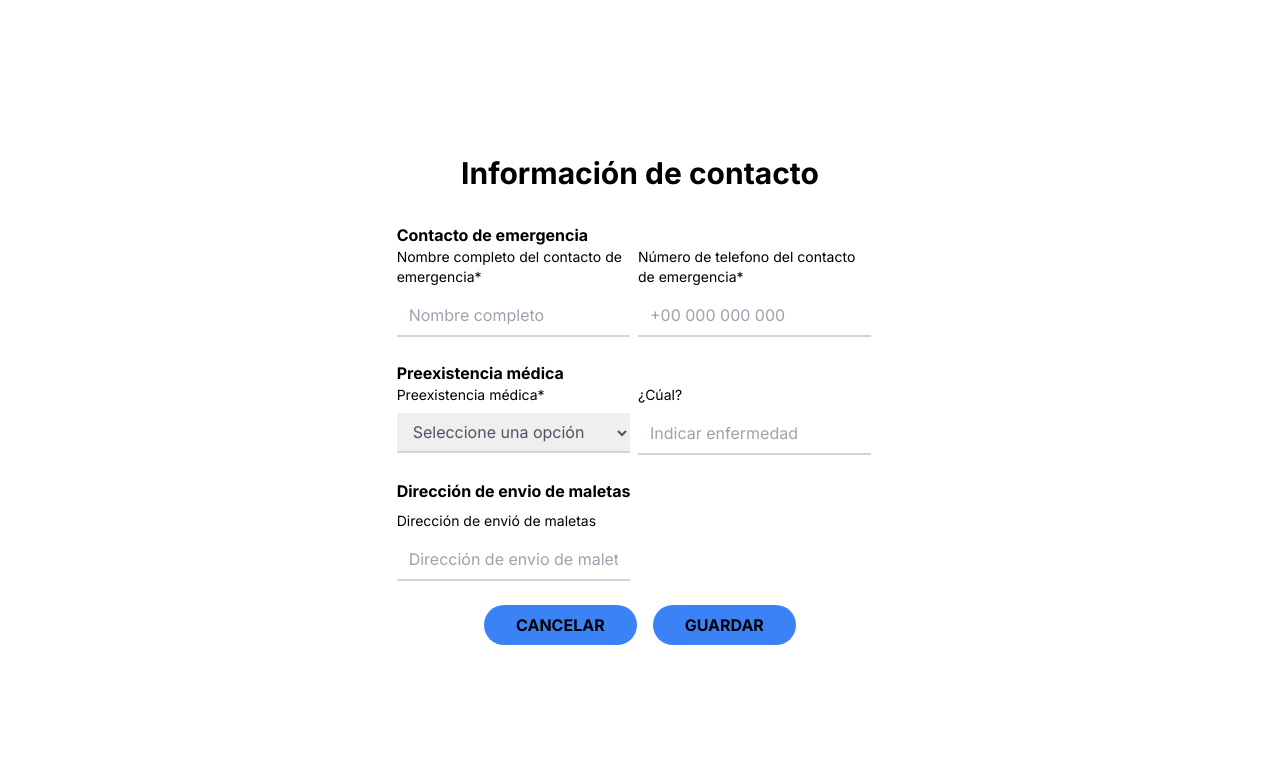
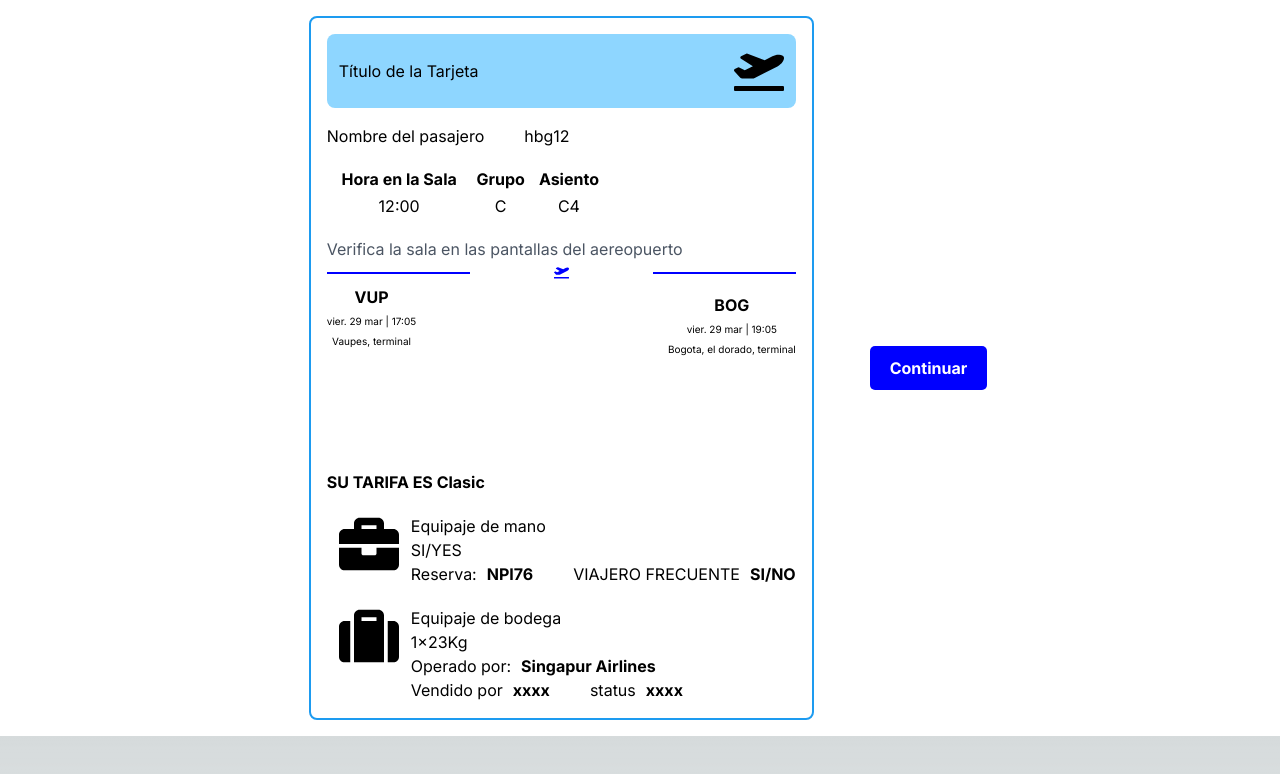
Before and after one commit to SantiagoTangarife/check-in, a Next.js app: page / in a window 1280 px wide. Shown: the top 774 px of the page. Built offline with nearby package versions, Linux system fonts and the light colour scheme.

Commit message:
falta qr

```diff
--- a/app/globals.css
+++ b/app/globals.css
@@ -81,3 +81,95 @@ body {
 .blue-button:hover {
   background-color: darkblue; /* Color de fondo más oscuro al pasar el cursor */
 }
+
+.card {
+  border: 2px solid #1d9bf0;
+  border-radius: 8px;
+  padding: 16px;
+  margin: 16px;
+}
+
+.card-header {
+  display: flex;
+  justify-content: space-between;
+  align-items: center;
+  background-color: #8ed6ff; /* Fondo azul celeste */
+  padding: 12px; /* Ajusta el padding según sea necesario */
+  border-radius: 8px; /* Ajusta el radio de borde según sea necesario */
+  color: #000000; /* Color del texto */
+}
+
+.card-header span {
+  display: flex;
+  align-items: center;
+}
+
+.card-header h2 {
+  margin-right: 8px;
+}
+
+.card-header h2 {
+  margin-right: 8px;
+  background-color: #8ed6ff; /* Azul celeste */
+  padding: 8px 16px; /* Ajusta el padding según sea necesario */
+  border-radius: 4px; /* Ajusta el radio de borde según sea necesario */
+  color: #fff; /* Color del texto */
+}
+
+.info-container {
+  display: flex; /* Utilizar Flexbox para los elementos internos */
+  gap: 10px; /* Espacio entre los elementos */
+}
+
+
+
+
+
+.fila {
+  display: flex;
+  justify-content: space-around;
+  align-items: center;
+  gap: 20px; /* Espacio entre las columnas */
+}
+
+.columna {
+  flex: 1; /* Distribuir el espacio de forma equitativa */
+  display: flex;
+  justify-content: center;
+  align-items: center;
+}
+
+.linea-azul {
+  width: 100%;
+  height: 2px;
+  background-color: blue;
+}
+
+.informacion {
+  text-align: center;
+}
+
+.informacion p {
+  margin: 5px 0;
+}
+
+.info-container2 {
+  display: flex; /* Utilizar Flexbox para los elementos internos */
+  gap: 40px; /* Espacio entre los elementos */
+}
+
+
+.tabla {
+  display: table;
+  width: 60%;
+  border-spacing: 3px; /* Ajusta el espaciado entre las columnas aquí */
+}
+
+.fila2 {
+  display: table-row;
+}
+
+.fila2 span {
+  display: table-cell;
+  vertical-align: bottom;
+}
--- a/app/page.tsx
+++ b/app/page.tsx
@@ -1,11 +1,12 @@
 import Image from "next/image";
 import Main from "../components/Main";
 import Checking from "@/components/DataContact/DataContact";
+import Card from "../components/Card";
 
 export default function Home() {
 return (
   <div className=" bg-white px-3 flex w-full h-full justify-center">
-    <Checking></Checking>
+    <Card/>
   </div>
 
 );
--- /dev/null
+++ b/components/Card.tsx
@@ -0,0 +1,139 @@
+import React from 'react';
+import { FaPlaneDeparture } from 'react-icons/fa';
+import { FaBriefcase, FaSuitcase } from 'react-icons/fa';
+
+
+
+const Card = () => {
+
+    return (
+        <div className='info-container2'>
+        <div className="card">
+            <div className="card-header h2 info-container">
+                <span>Título de la Tarjeta</span>
+                 <span><FaPlaneDeparture size={50} /></span>
+
+            </div>
+            <div className="card-body">
+                <div className="info-container2 my-4">
+                <span>Nombre del pasajero</span>
+                <span>hbg12</span>
+            </div>
+
+
+            <div className="tabla my-4">
+                <div className="fila2 text-center font-bold">
+                    <span>Hora en la Sala</span>
+                    <span>Grupo</span>
+                    <span>Asiento</span>
+                </div>
+                <div className="fila2 text-center">
+                    <span>12:00</span>
+                    <span>C</span>
+                    <span>C4</span>
+                </div>
+            </div>
+
+            <h1 className=' text-gray-600 my-1'>Verifica la sala en las pantallas del aereopuerto</h1>
+
+            <div className="fila">
+            <div className="columna">
+                <div className="linea-azul">
+
+                </div>
+            </div>
+            <div className="columna">
+                <div className="emoji-container">
+                    <span ><FaPlaneDeparture size={15} color="blue"/></span>
+                </div>
+            </div>
+            <div className="columna">
+                <div className="linea-azul">
+
+                    </div>
+            </div>
+        </div>
+        <div className=' flex justify-between'>
+        <div className="informacion flex-grow-1">
+            <p style={{ fontWeight: 'bold' }}>VUP</p>
+            <p style={{ fontSize: '10px' }} >vier. 29 mar | 17:05</p>
+            <p style={{ fontSize: '10px' }}>Vaupes, terminal</p>
+        </div>
+        <div className="informacion flex-grow-1 my-2">
+                <p style={{ fontWeight: 'bold' }}>BOG</p>
+                <p style={{ fontSize: '10px' }} >vier. 29 mar | 19:05</p>
+                <p style={{ fontSize: '10px' }}>Bogota, el dorado, terminal</p>
+            </div>
+            </div>
+
+
+        {/* AQUI SE CREA EL QR */}
+        <div style={{ marginTop: '100px', marginBottom: '100px' }}></div>
+
+            <span style={{ fontWeight: 'bold' }}>SU TARIFA ES </span>
+            <span style={{ fontWeight: 'bold' }}>Clasic</span>
+
+
+            <div className=' flex my-5'>
+                <div className="informacion flex-grow-1 mx-3">
+                <FaBriefcase size={60} />
+                </div>
+                <div className="flex-grow-1">
+                        <p>Equipaje de mano</p>
+                        <p  >SI/YES</p>
+                        <div className='info-container2'>
+                        <div className='info-container'>
+                        <span >Reserva: </span>
+                        <span style={{ fontWeight: 'bold' }}>NPI76</span></div>
+                        <div className='info-container'>
+                        <span >VIAJERO FRECUENTE </span>
+                        <span style={{ fontWeight: 'bold' }}>SI/NO</span></div></div>
+
+                    </div>
+            </div>
+
+            <div className=' flex'>
+                <div className="informacion flex-grow-1 mx-3">
+                <FaSuitcase size={60} />
+                </div>
+                <div className="flex-grow-1">
+                        <p>Equipaje de bodega</p>
+                        <p  >1x23Kg</p>
+
+                        <div className='info-container'>
+                        <span >Operado por: </span>
+                        <span style={{ fontWeight: 'bold' }}>Singapur Airlines</span></div>
+
+                        <div className='info-container2'>
+                        <div className='info-container'>
+                        <span >Vendido por </span>
+                        <span style={{ fontWeight: 'bold' }}>xxxx</span>
+                        </div>
+                        <div className='info-container'>
+                        <span >status</span>
+                        <span style={{ fontWeight: 'bold' }}>xxxx</span>
+                            </div>
+                        </div>
+
+                    </div>
+            </div>
+
+
+
+
+
+        </div>
+
+                </div>
+
+                <div className="flex justify-center items-center ">
+                    <button className="blue-button">
+                        Continuar
+                    </button>
+                </div>
+                </div>
+    );
+};
+
+
+export default Card;
```
